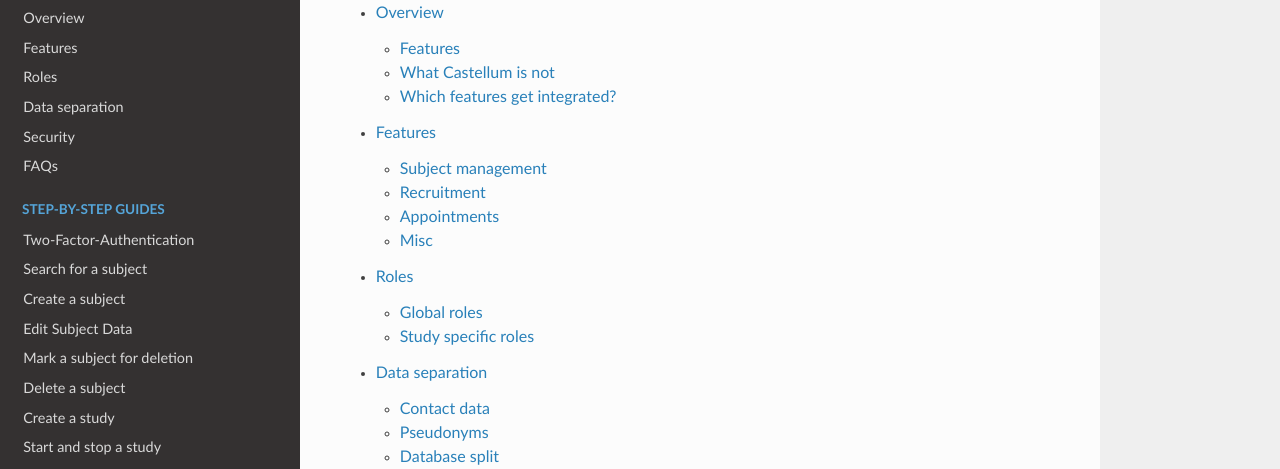
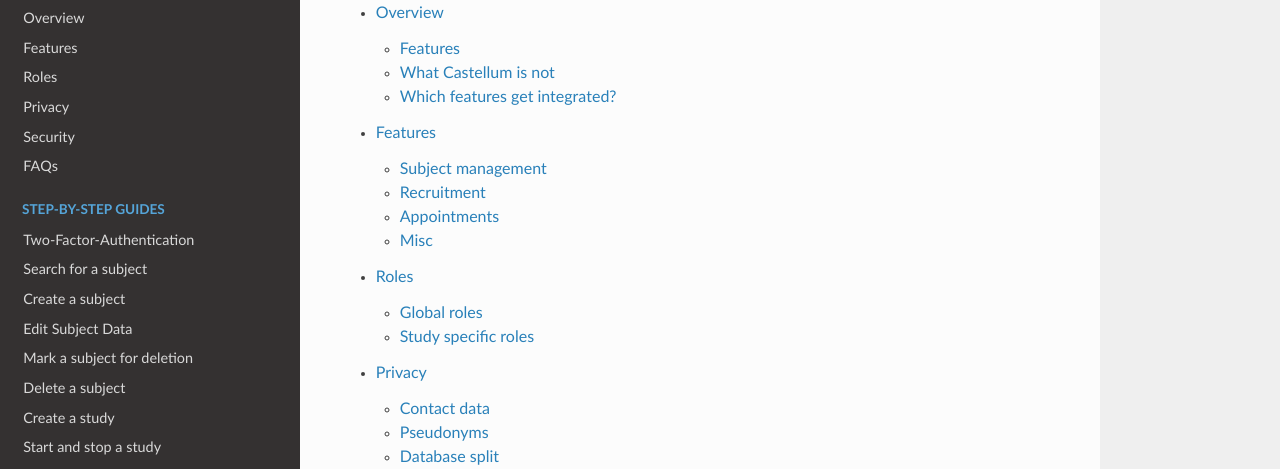
Before and after one commit to DouglasNeuroInformatics/castellum, a Sphinx documentation site: the page built from source/index.rst, in a window 1280 px wide and 900 px high. Shown: the part 159-628 px from the top of the window. Built offline with Sphinx 7.4.7 and the Read the Docs theme 2.0.0, drawn with Linux system fonts in a browser that asks for light colours.

Commit message:
rename "data-separation" to "privacy"

```diff
--- a/source/index.rst
+++ b/source/index.rst
@@ -12,7 +12,7 @@ Welcome to Castellum's documentation!
    overview
    features
    roles
-   data-separation
+   privacy
    security
    faqs
 
--- a/source/data-separation.rst
+++ b/source/privacy.rst
@@ -1,5 +1,5 @@
-Data separation
-===============
+Privacy
+=======
 
 At its core, Castellum is about splitting a subject's data into little pieces.
 On the one hand this means that users can only access the pieces that are
```
